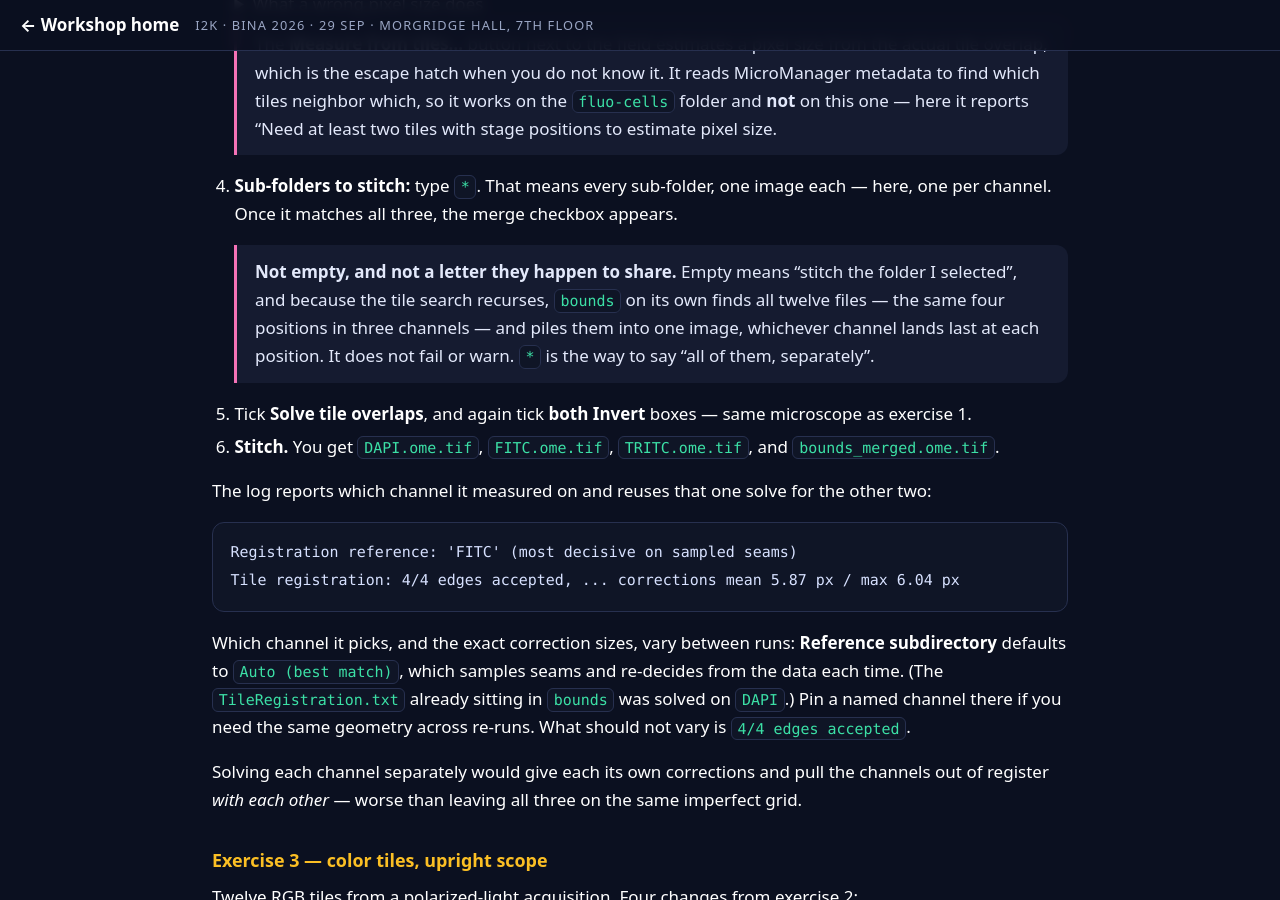
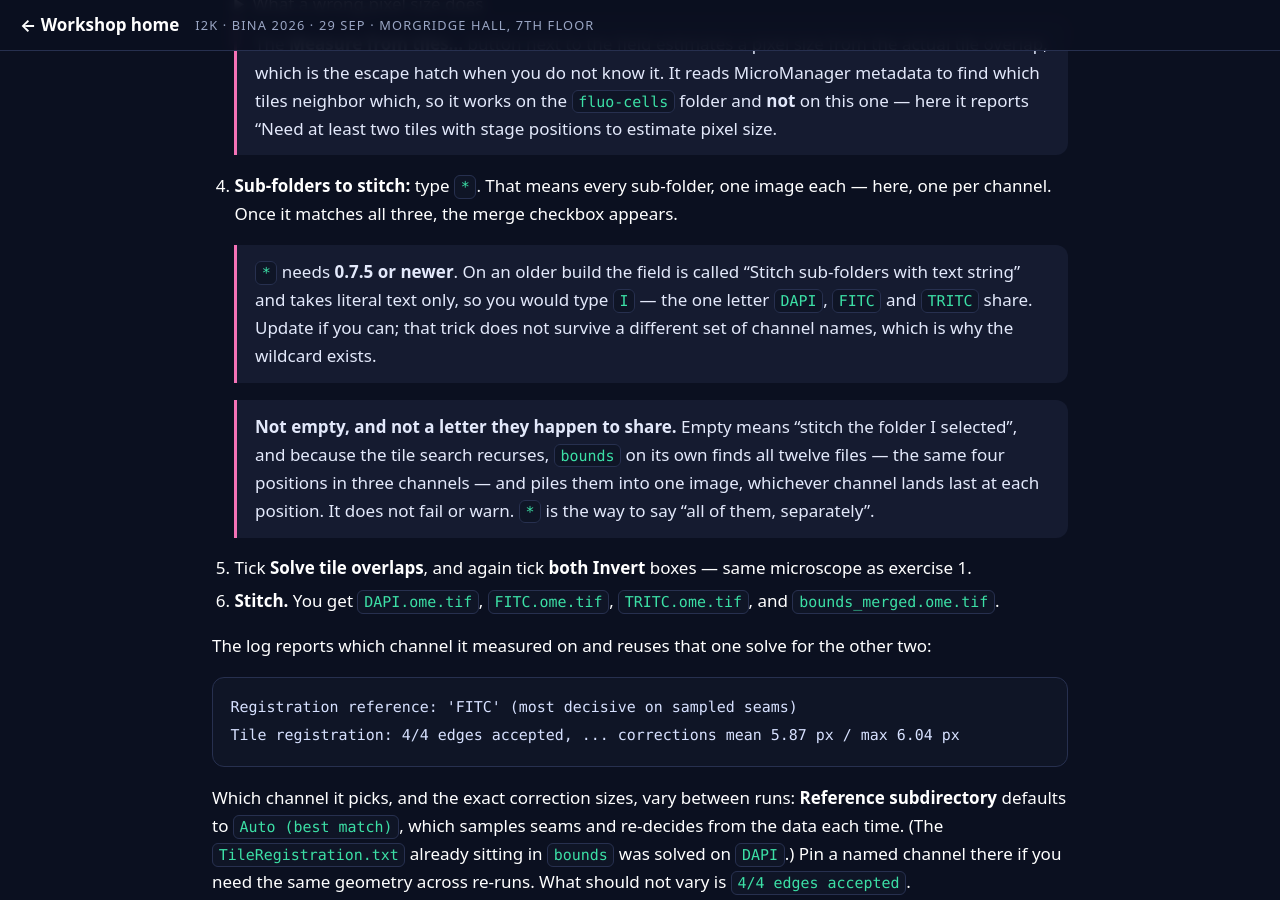
Before and after one commit to MichaelSNelson/BINA-I2K-2026-QuPath-Extensions, a Jekyll site: the page built from docs/13-tiles-to-pyramid.md, in a window 1280 px wide and 900 px high, scrolled down 8414 px. Built offline with Jekyll 4.4.1, drawn with Linux system fonts in a browser that asks for light colours.

Commit message:
Tiles to Pyramid: 0.7.5, and note what the wildcard needs
The `*` wildcard shipped in tiles-to-pyramid 0.7.5, so the exercise says so and
keeps the older build's fallback visible -- the field was called "Stitch
sub-folders with text string" and took literal text only, which is why the
instruction used to be "type I".

Worth keeping rather than assuming everyone updates: the letter I selects DAPI,
FITC and TRITC and nothing else would, which is the reason the wildcard exists.

(Re-applying: these two edits were made before 7e483cc and lost when it wrote
the file from a copy taken earlier.)

Claude-Session: https://claude.ai/code/session_0196eZ7pJQGJ5ciiaP6XEu5P

```diff
--- a/docs/13-tiles-to-pyramid.md
+++ b/docs/13-tiles-to-pyramid.md
@@ -12,7 +12,7 @@ title: Tiles to Pyramid
 | | |
 |---|---|
 | **Repository** | [uw-loci/qupath-extension-tiles-to-pyramid](https://github.com/uw-loci/qupath-extension-tiles-to-pyramid) |
-| **Extension version** | 0.7.4 |
+| **Extension version** | 0.7.5 |
 | **License** | Apache-2.0 |
 | **Requires** | QuPath 0.7.0+ |
 | **Where to find it** | `Extensions > Tiles to Pyramid > Tiles-to-pyramid` |
@@ -253,6 +253,11 @@ following `Per-edge shifts used:` line.
 4. **Sub-folders to stitch:** type `*`. That means every sub-folder, one image each — here, one
    per channel. Once it matches all three, the merge checkbox appears.
 
+   > `*` needs **0.7.5 or newer**. On an older build the field is called "Stitch sub-folders with
+   > text string" and takes literal text only, so you would type `I` — the one letter `DAPI`,
+   > `FITC` and `TRITC` share. Update if you can; that trick does not survive a different set of
+   > channel names, which is why the wildcard exists.
+
    > **Not empty, and not a letter they happen to share.** Empty means "stitch the folder I
    > selected", and because the tile search recurses, `bounds` on its own finds all twelve files —
    > the same four positions in three channels — and piles them into one image, whichever channel
```
